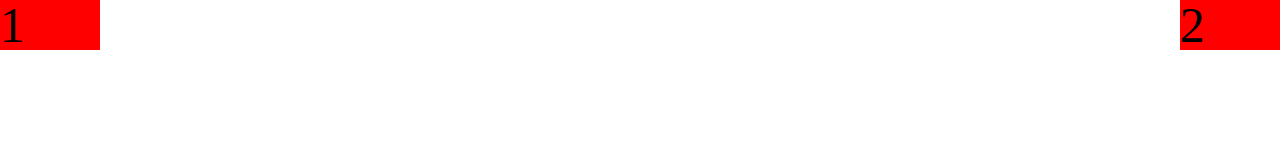
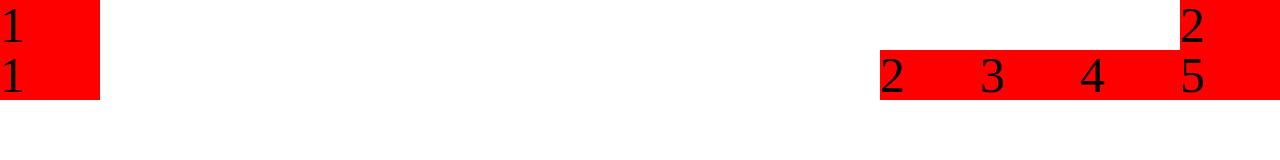
Before and after one commit to nikita-pampushka/hw-07, a plain HTML site: page index.html in a window 1280 px wide. Drawn offline with Linux system fonts and the light colour scheme.

Commit message:
Second part

```diff
--- a/index.html
+++ b/index.html
@@ -9,10 +9,20 @@
     <link rel="stylesheet" href="style.css">
 </head>
 <body>
-    <div class="first">
+    <div>
         <div class="first_left">1</div>
         <div class="first_right">2</div>
         <div class="clearfix"></div>
     </div>
+    <div>
+        <div class="second">1</div>
+        <div class="second_right">
+            <div class="second">2</div>
+            <div class="second">3</div>
+            <div class="second">4</div>
+            <div class="second">5</div>
+        </div>
+        <div class="clearfix"></div>
+    </div>
 </body>
 </html>
--- a/style.css
+++ b/style.css
@@ -17,3 +17,13 @@ body {
     background-color: red;
     float: right;
 }
+
+.second_right {
+    float: right;
+}
+
+.second {
+    width: 100px;
+    background-color: red;
+    float: left;
+}
```
